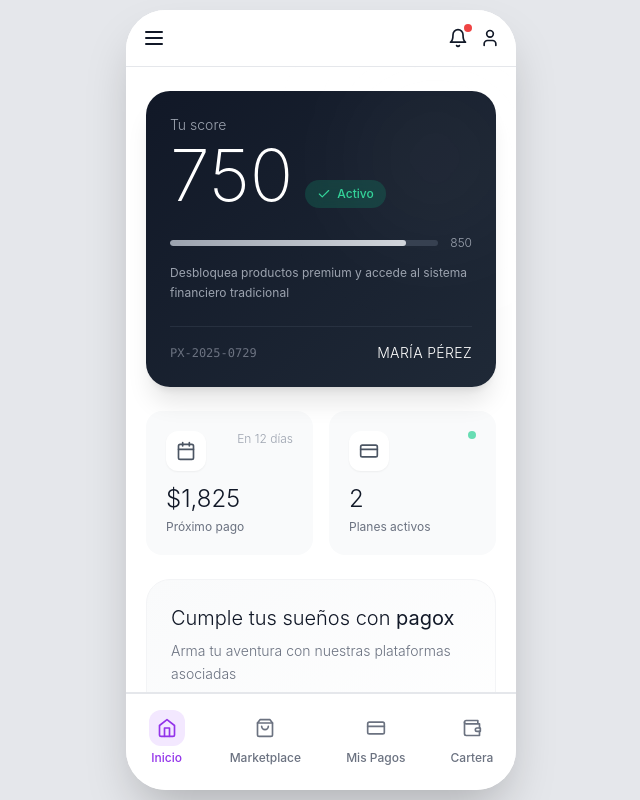
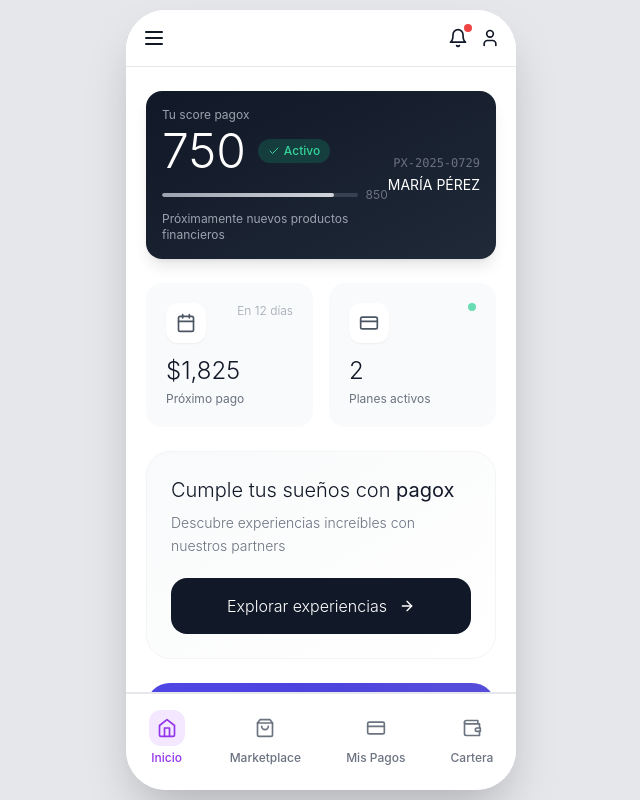
Before and after one commit to Rene-Nun/Pagox_proto_ux, a Next.js app: page / in a window 1280 px wide. Shown: the whole page, without its empty margins (319-959 px from the left). Built offline with nearby package versions, Linux system fonts and the light colour scheme.

Commit message:
Actualizar HomeScreen.tsx

```diff
--- a/app/components/screens/HomeScreen.tsx
+++ b/app/components/screens/HomeScreen.tsx
@@ -17,44 +17,36 @@
 
       <div className="flex-1 overflow-y-auto">
         <div className="px-5 py-6 space-y-6">
-          {/* Score Card - Diseño minimalista con gradiente sutil */}
-          <div className="relative">
-            <div className="bg-gradient-to-br from-gray-900 to-gray-800 rounded-3xl p-6 shadow-xl">
-              <div className="absolute top-0 right-0 w-32 h-32 bg-gradient-to-br from-white/5 to-white/10 rounded-full blur-3xl"></div>
-
-              <div className="relative">
-                <div className="flex justify-between items-start mb-6">
-                  <div>
-                    <p className="text-gray-400 text-sm font-light mb-1">Tu score</p>
-                    <div className="flex items-baseline gap-3">
-                      <p className="text-7xl font-extralight text-white">750</p>
-                      <div className="bg-emerald-500/20 backdrop-blur px-3 py-1.5 rounded-full">
-                        <span className="text-emerald-400 text-xs font-medium flex items-center gap-1.5">
-                          <Check className="w-3.5 h-3.5" />
-                          Activo
-                        </span>
-                      </div>
-                    </div>
+          {/* Score Card - Diseño más compacto */}
+          <div className="bg-gradient-to-br from-gray-900 to-gray-800 rounded-2xl p-4 shadow-lg">
+            <div className="flex justify-between items-center">
+              <div className="flex-1">
+                <p className="text-gray-400 text-xs mb-1">Tu score pagox</p>
+                <div className="flex items-center gap-3 mb-3">
+                  <p className="text-5xl font-light text-white">750</p>
+                  <div className="bg-emerald-500/20 px-2.5 py-1 rounded-full">
+                    <span className="text-emerald-400 text-xs font-medium flex items-center gap-1">
+                      <Check className="w-3 h-3" />
+                      Activo
+                    </span>
                   </div>
                 </div>
 
-                <div className="space-y-3">
-                  <div className="flex items-center gap-3">
-                    <div className="flex-1 h-1.5 bg-gray-700 rounded-full overflow-hidden">
-                      <div className="h-full bg-gradient-to-r from-gray-400 to-gray-300 rounded-full transition-all duration-700" style={{ width: '88%' }}></div>
-                    </div>
-                    <span className="text-gray-400 text-xs font-light">850</span>
+                <div className="flex items-center gap-2 mb-2">
+                  <div className="flex-1 h-1 bg-gray-700 rounded-full overflow-hidden">
+                    <div className="h-full bg-gradient-to-r from-gray-400 to-gray-300 rounded-full" style={{ width: '88%' }}></div>
                   </div>
-
-                  <p className="text-gray-400 text-xs leading-relaxed">
-                    Desbloquea productos premium y accede al sistema financiero tradicional
-                  </p>
+                  <span className="text-gray-500 text-xs">850</span>
                 </div>
 
-                <div className="flex justify-between items-center mt-6 pt-4 border-t border-gray-700/50">
-                  <span className="text-gray-500 text-xs font-mono">PX-2025-0729</span>
-                  <span className="text-white text-sm font-light tracking-wide">MARÍA PÉREZ</span>
-                </div>
+                <p className="text-gray-400 text-xs">
+                  Próximamente nuevos productos financieros
+                </p>
+              </div>
+
+              <div className="text-right">
+                <p className="text-gray-500 text-xs font-mono mb-1">PX-2025-0729</p>
+                <p className="text-white text-sm">MARÍA PÉREZ</p>
               </div>
             </div>
           </div>
@@ -90,7 +82,7 @@
               Cumple tus sueños con <span className="font-normal">pagox</span>
             </h2>
             <p className="text-gray-500 text-sm font-light mb-5 leading-relaxed">
-              Arma tu aventura con nuestras plataformas asociadas
+              Descubre experiencias increíbles con nuestros partners
             </p>
             <button
               onClick={() => onNavigate('partner')}
@@ -116,7 +108,7 @@
                       <h3 className="text-2xl font-extralight text-white">
                         Ofertas exclusivas
                       </h3>
-                      <p className="text-indigo-200 text-xs">Marketplace premium</p>
+                      <p className="text-indigo-200 text-xs">Las mejores ofertas</p>
                     </div>
                   </div>
                 </div>
@@ -127,7 +119,7 @@
               </div>
 
               <p className="text-indigo-100 text-sm mb-6 leading-relaxed">
-                Descuentos exclusivos para miembros pagox
+                Aprovecha descuentos increíbles en vuelos, hoteles y eventos
               </p>
 
               <div className="grid grid-cols-3 gap-3 mb-6">
```
